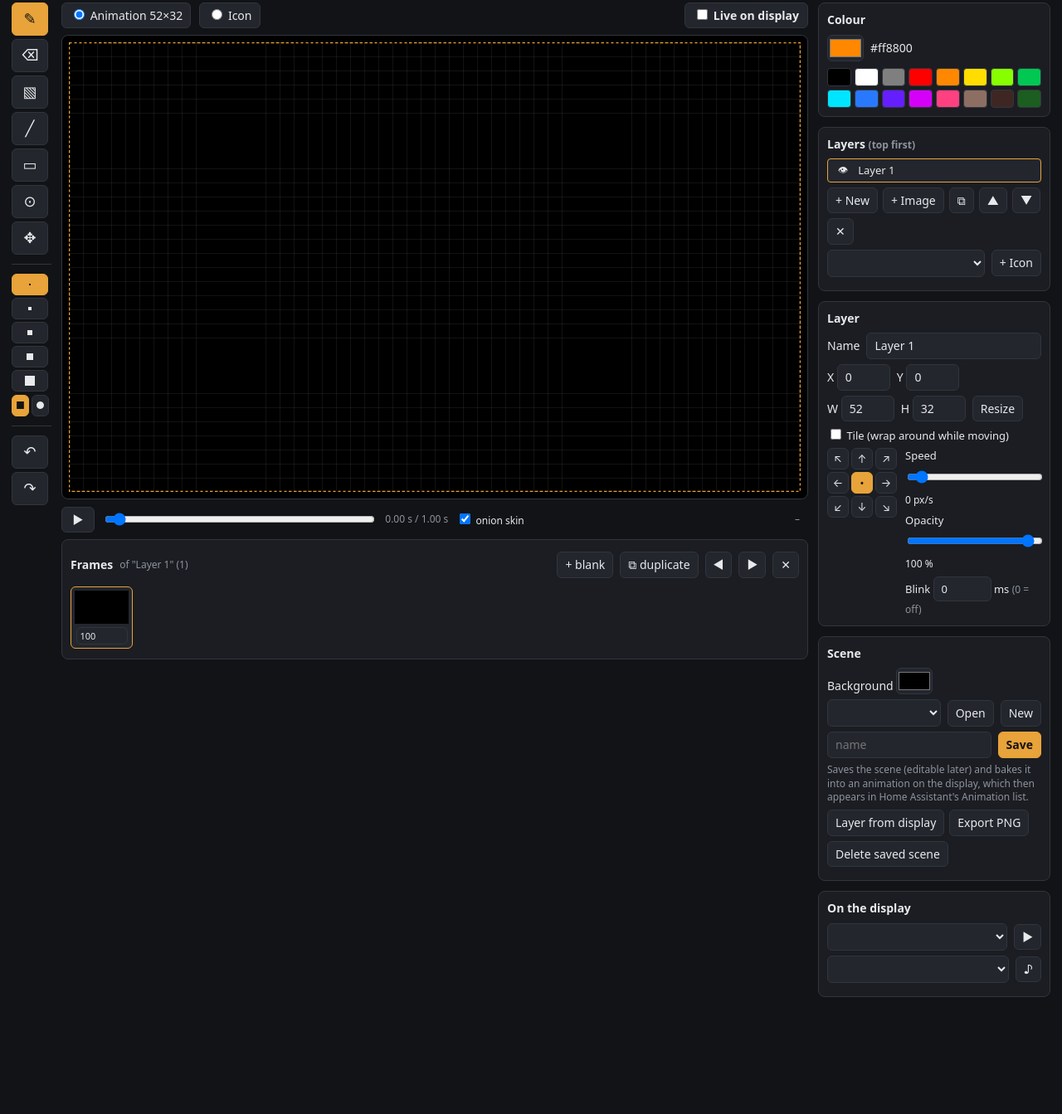
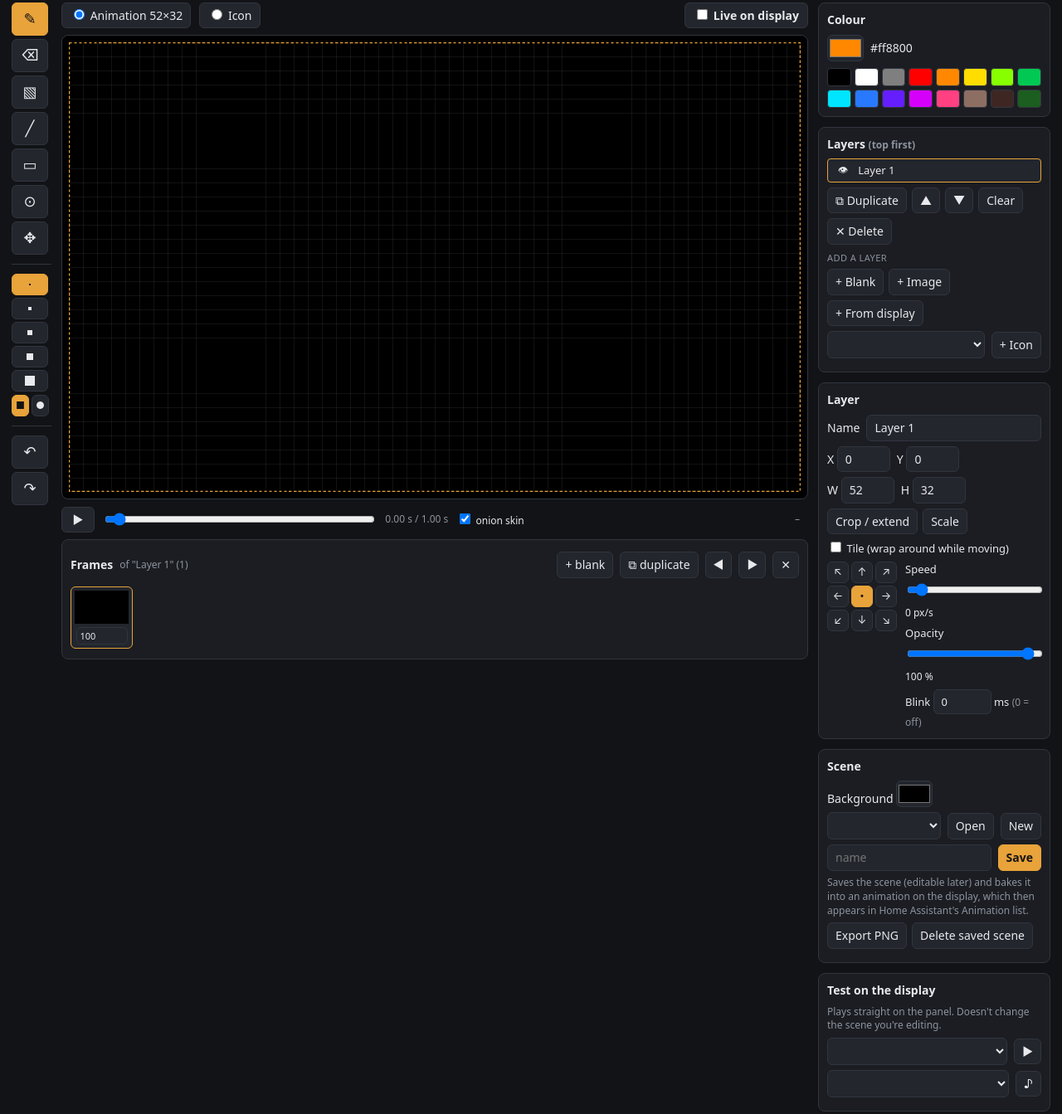
Before and after one commit to JinjAdmin/pixel2mqtt, a plain HTML site: page pixel2mqtt/static/index.html in a window 1280 px wide. Shown: the part 61-1404 px from the top of the page at 83% size. Before the commit the page ends 1289 px from the top, so only its background shows below. Drawn offline with Linux system fonts and the light colour scheme; no server answers.

Commit message:
Editor: clearer Layers and Layer panels
- Layers: actions on the selected layer in one row (Duplicate, up/down, Clear, Delete); a separate
  "Add a layer" row (Blank, Image, From display - moved here from Scene).
- New Clear button: erases the current frame of the layer (Shift: all frames) without deleting it.
- Layer size: "Crop / extend" (old Resize) and a new "Scale" (nearest-neighbour).
- "On the display" renamed "Test on the display", with a hint that it doesn't touch the edited scene.

Co-Authored-By: Claude Opus 5.5 <noreply@anthropic.com>

```diff
--- a/pixel2mqtt/static/editor.js
+++ b/pixel2mqtt/static/editor.js
@@ -373,6 +373,24 @@ const Editor = (() => {
   $("#pOpacity").addEventListener("pointerdown", pushUndo);
   $("#pResize").addEventListener("click", () => { pushUndo(); resizeFrames(L(), Math.max(1, Math.min(256, +$("#pW").value | 0)), Math.max(1, Math.min(256, +$("#pH").value | 0))); renderProps(); stripDirty = true; replan(); touch(); });
   $("#lyNew").addEventListener("click", () => addLayer(Scene.newLayer(sc.w, sc.h, "Layer " + (sc.layers.length + 1))));
+  $("#lyClear").addEventListener("click", e => {
+    pushUndo();
+    for (const f of e.shiftKey ? L().frames : [F()]) f.rgba.fill(0);
+    stripDirty = true; touch(); toast(e.shiftKey ? "Cleared all frames of " + L().name : "Cleared this frame");
+  });
+  $("#pScale").addEventListener("click", () => {
+    const w = Math.max(1, Math.min(256, +$("#pW").value | 0)), h = Math.max(1, Math.min(256, +$("#pH").value | 0));
+    pushUndo();
+    for (const f of L().frames) {   // nearest-neighbour, so pixel art stays crisp
+      const px = new Uint8ClampedArray(w * h * 4);
+      for (let y = 0; y < h; y++) for (let x = 0; x < w; x++) {
+        const s = (Math.floor(y * f.h / h) * f.w + Math.floor(x * f.w / w)) * 4;
+        px.set(f.rgba.subarray(s, s + 4), (y * w + x) * 4);
+      }
+      f.w = w; f.h = h; f.rgba = px;
+    }
+    delete L().span; renderProps(); stripDirty = true; replan(); touch();
+  });
   $("#lyImg").addEventListener("change", e => { const f = e.target.files[0]; e.target.value = ""; if (f) imageLayer(f); });
   $("#lyDup").addEventListener("click", () => { const c = Scene.clone({ w: 1, h: 1, bg: null, layers: [L()] }).layers[0]; c.name += " copy"; addLayer(c); });
   $("#lyDel").addEventListener("click", () => {
--- a/pixel2mqtt/static/index.html
+++ b/pixel2mqtt/static/index.html
@@ -88,11 +88,16 @@
         <h3>Layers <span class="muted small">(top first)</span></h3>
         <div id="layerList" class="layerlist"></div>
         <div class="btns">
-          <button id="lyNew" title="New blank layer">+ New</button>
+          <button id="lyDup" title="Duplicate the selected layer">⧉ Duplicate</button>
+          <button id="lyUp" title="Move the selected layer up">▲</button><button id="lyDown" title="Move the selected layer down">▼</button>
+          <button id="lyClear" title="Clear: erase this frame of the selected layer (Shift+click: all its frames). The layer stays.">Clear</button>
+          <button id="lyDel" title="Delete the selected layer">✕ Delete</button>
+        </div>
+        <div class="sub">Add a layer</div>
+        <div class="btns">
+          <button id="lyNew" title="New blank, transparent layer">+ Blank</button>
           <label class="btnlike" title="Add an image or GIF as a layer (GIF frames become layer frames)">+ Image<input id="lyImg" type="file" accept="image/*" hidden></label>
-          <button id="lyDup" title="Duplicate layer">⧉</button>
-          <button id="lyUp" title="Move up">▲</button><button id="lyDown" title="Move down">▼</button>
-          <button id="lyDel" title="Delete layer">✕</button>
+          <button id="grabBtn" title="Add what the display shows right now as a layer">+ From display</button>
         </div>
         <div class="row"><select id="iconSel"></select><button id="addIcon" title="Add this icon as a layer">+ Icon</button></div>
       </div>
@@ -100,7 +105,8 @@
         <h3>Layer</h3>
         <label class="prop">Name <input id="pName"></label>
         <div class="prop2"><label>X <input id="pX" type="number"></label><label>Y <input id="pY" type="number"></label></div>
-        <div class="prop2"><label>W <input id="pW" type="number" min="1" max="256"></label><label>H <input id="pH" type="number" min="1" max="256"></label><button id="pResize">Resize</button></div>
+        <div class="prop2"><label>W <input id="pW" type="number" min="1" max="256"></label><label>H <input id="pH" type="number" min="1" max="256"></label></div>
+        <div class="btns"><button id="pResize" title="Change the layer's canvas size; the picture keeps its size (cropped or padded at the right/bottom)">Crop / extend</button><button id="pScale" title="Stretch or shrink the picture to the new size">Scale</button></div>
         <label class="chk"><input id="pTile" type="checkbox"> Tile (wrap around while moving)</label>
         <div class="motion">
           <div class="dirpad" id="dirPad"></div>
@@ -117,10 +123,11 @@
         <div class="row"><select id="openSel"></select><button id="openBtn" title="Open as layers">Open</button><button id="newBtn" title="Start a new empty scene">New</button></div>
         <div class="row"><input id="saveName" placeholder="name"><button id="saveBtn" class="primary">Save</button></div>
         <p class="hint" id="saveHint"></p>
-        <div class="btns"><button id="grabBtn" title="Add the display's current frame as a layer">Layer from display</button><button id="pngBtn">Export PNG</button><button id="delSceneBtn" title="Delete the saved scene with this name (not the animation on the display)">Delete saved scene</button></div>
+        <div class="btns"><button id="pngBtn">Export PNG</button><button id="delSceneBtn" title="Delete the saved scene with this name (not the animation on the display)">Delete saved scene</button></div>
       </div>
       <div class="card">
-        <h3>On the display</h3>
+        <h3>Test on the display</h3>
+        <p class="hint">Plays straight on the panel. Doesn't change the scene you're editing.</p>
         <div class="row"><select id="animSel"></select><button id="playAnim" title="Play this animation on the display">▶</button></div>
         <div class="row"><select id="soundSel"></select><button id="playSound" title="Play this sound on the display">♪</button></div>
       </div>
--- a/pixel2mqtt/static/style.css
+++ b/pixel2mqtt/static/style.css
@@ -135,3 +135,4 @@ dialog .chk { font-size: 13px; }
 @media (max-width: 900px) { .tools .brushes { flex-direction: row; } }
 .tools .brushes.shapes { flex-direction: row; }
 .tools .brushes.shapes button { width: 21px; font-size: 12px; }
+.side .sub { font-size: 11px; color: var(--muted); margin: 8px 0 2px; text-transform: uppercase; letter-spacing: .04em; }
```
